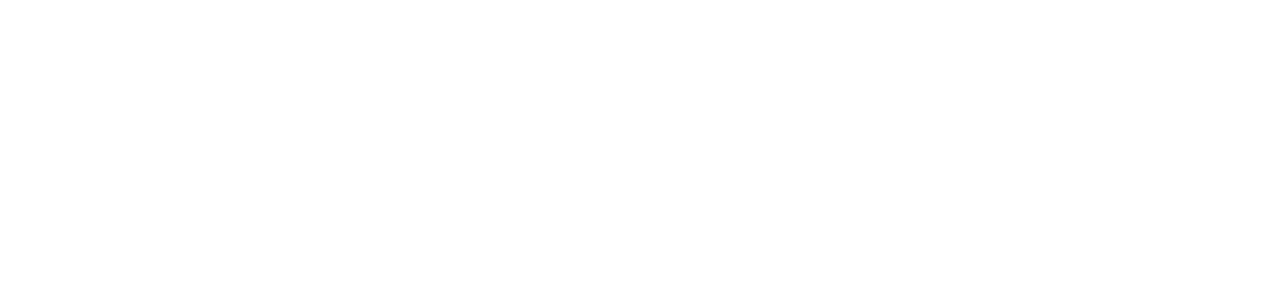
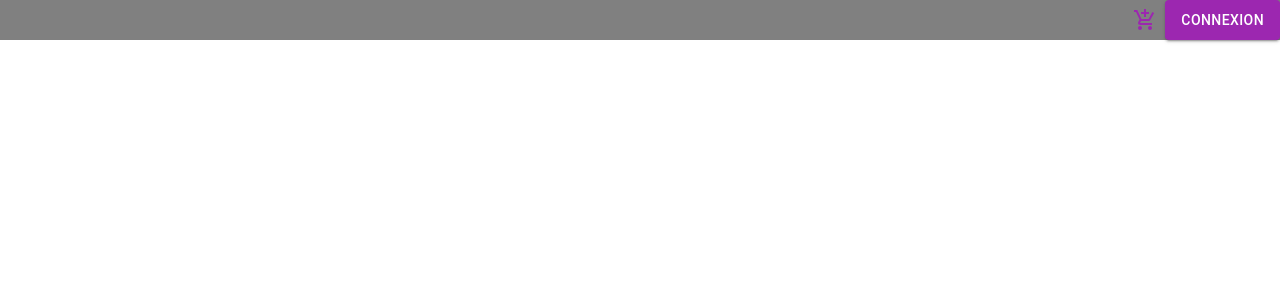
Before and after one commit to sekisinnde/fullstackfinalProject, a React (Create React App) app in the folder frontend/: page / in a window 1280 px wide. Before the commit this address had no page. Shown: the top 300 px of the page. Built offline with nearby package versions, Linux system fonts and the light colour scheme.

Commit message:
working on navbar with menu toggle, logotype in the center and cart/connection button on the right

```diff
--- a/frontend/package.json
+++ b/frontend/package.json
@@ -3,6 +3,10 @@
   "version": "0.1.0",
   "private": true,
   "dependencies": {
+    "@emotion/react": "^11.9.3",
+    "@emotion/styled": "^11.9.3",
+    "@mui/icons-material": "^5.8.4",
+    "@mui/material": "^5.9.0",
     "@testing-library/jest-dom": "^5.16.4",
     "@testing-library/react": "^13.3.0",
     "@testing-library/user-event": "^13.5.0",
--- a/frontend/src/App.js
+++ b/frontend/src/App.js
@@ -7,7 +7,7 @@ function App() {
     <div>
       <Router>
       <Routes>
-        <Route path='/tests' element={<Navbar/>}/>
+        <Route path='/' element={<Navbar/>}/>
       </Routes>
       </Router>
     </div>
--- a/frontend/src/components/Navbar.js
+++ b/frontend/src/components/Navbar.js
@@ -1,27 +1,24 @@
 import React, {useState, useEffect} from 'react';
+import AppBar from '@mui/material/AppBar';
+import Button from '@mui/material/Button';
+import AddShoppingCartIcon from '@mui/icons-material/AddShoppingCart';
+import Stack from '@mui/material/Stack';
+import IconButton from '@mui/material/IconButton';
 
 const Navbar = () => {
-
-    const [test, setTest] = useState([]);
-
-    useEffect(() => {
-        getTest()
-    }, [])
-
-    const getTest = () => {
-        fetch("http://localhost:5000/tests")
-        .then((res) => {return res.json()})
-        .then((res) => {setTest(res)})
-    }
-
-    console.log(test)
+    const style1 = {backgroundColor: "grey"}
+    const style2 = {display: "flex"}
+    const style3 = {justifyContent: "right"}
 
     return (
-        <div>
-        {test.map((element, index) => {
-            return (<p key={index}>{element.name}</p>)
-        })}
-        </div>
+            <div style={{...style1, ...style2,...style3}}>
+            <IconButton color="secondary" aria-label="add to shopping cart">
+                <AddShoppingCartIcon />
+            </IconButton>
+            <Button color="secondary" variant="contained" component="label">
+                Connexion
+            </Button>
+            </div>
     )
 }
 
```
Also changed, not shown: 1 other file (tests, documents, lock files or other folders).
